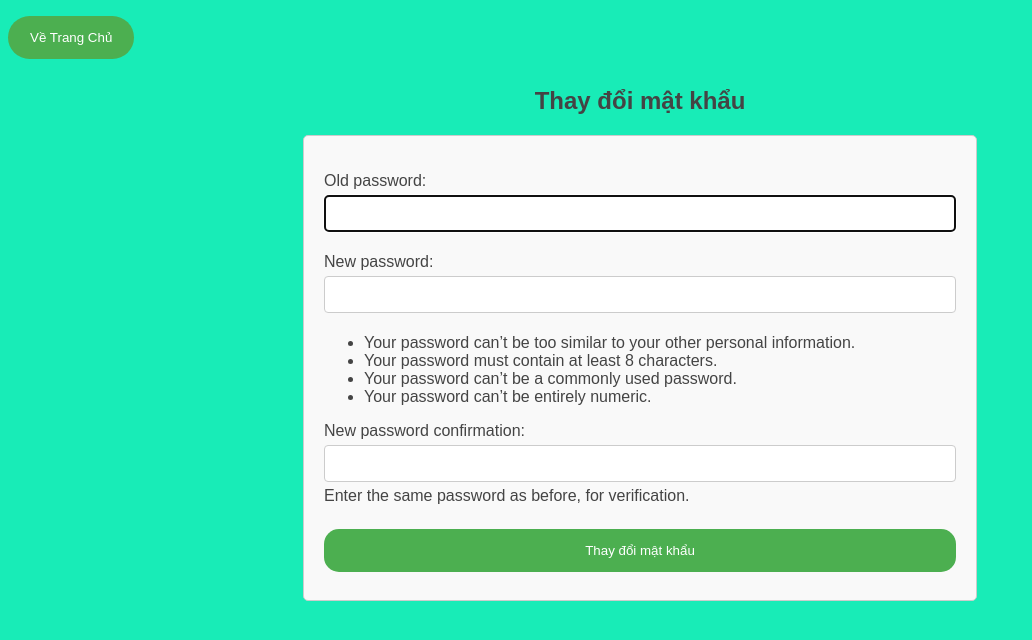
After one commit to bibongbenh04/TestWeb, a Django app: page /changepass in a window 1280 px wide. The commit adds this page. Shown: the top 640 px of the page, without its empty margins (0-1032 px from the left). Run offline with Django 5.2, Linux system fonts and the light colour scheme.

Commit message:
update changepass

```diff
--- a/myapp/models.py
+++ b/myapp/models.py
@@ -14,6 +14,11 @@ class Feature(models.Model):
 	details = models.CharField(max_length=500)
 
 class categoryQuiz(models.Model):
+    TYPE_CATEGORY_QUIZ = [
+        ('TEST ONL', 'TEST ONL'),
+        ('CONTEST', 'CONTEST'),
+    ]
+    typeCate = models.CharField(max_length=10, choices=TYPE_CATEGORY_QUIZ, default = 'TEST ONL')
     is_active = models.BooleanField(default=True)
     image = models.ImageField(upload_to='category/')
     cat_id = models.AutoField(primary_key=True)
--- a/myapp/urls.py
+++ b/myapp/urls.py
@@ -10,6 +10,7 @@ urlpatterns = [
 	path('login', views.login, name = 'login'),
 	path('signup', views.signup, name = 'signup'),
 	path('logout', views.logout, name = 'logout'),
+	path('changepass', views.change_password, name = 'changepass'),
 	path('quiz', views.quiz, name = 'quiz'),
 	path('store', views.store, name = 'store'),
     path('blog/<slug:url>', views.post),
--- a/myapp/views.py
+++ b/myapp/views.py
@@ -7,6 +7,9 @@ from .models import Feature, quizQuestion, Post, Category, categoryQuiz, Science
 from django.core.serializers import serialize
 from django.utils.translation import gettext as _
 from django.shortcuts import get_object_or_404
+from django.contrib.auth.forms import PasswordChangeForm
+from django.contrib.auth import update_session_auth_hash
+
 
 # Create your views here.
 def index(request):
@@ -34,6 +37,11 @@ def science(request):
 	}
 	return render(request, 'science.html', data)
 
+def load_more_sciences(request):
+    offset = int(request.GET.get('offset', 0))
+    posts = Science.objects.all()[offset:offset+5]  # Lấy 5 bài viết tiếp theo
+    return render(request, 'AdminCus/posts.html', {'posts': posts})
+
 def store(request):
 	heads = Header.objects.filter(is_active = True)
 	stores = Store.objects.filter(is_active = True)[:8]
@@ -45,6 +53,7 @@ def store(request):
 		'cats': cats
 	}
 	return render(request, 'store.html', data)
+
 
 def searchByName(request):
 	heads = Header.objects.filter(is_active = True)
@@ -87,20 +96,16 @@ def about(request):
 def dictionaryEL(request):
 	return render(request, 'themes/dictionaryEnglish.html')
 
-def load_more_posts(request):
-    offset = int(request.GET.get('offset', 0))
-    posts = Post.objects.all()[offset:offset+5]  # Lấy 5 bài viết tiếp theo
-    return render(request, 'AdminCus/posts.html', {'posts': posts})
-
-def load_more_sciences(request):
-    offset = int(request.GET.get('offset', 0))
-    posts = Science.objects.all()[offset:offset+5]  # Lấy 5 bài viết tiếp theo
-    return render(request, 'AdminCus/posts.html', {'posts': posts})
 
 def post(request, url):
 	post = Post.objects.get(url=url)
 	cats = Category.objects.filter(is_active = True)
 	return render(request, 'AdminCus/tpost.html',{'post':post, 'cats': cats})
+
+def load_more_posts(request):
+    offset = int(request.GET.get('offset', 0))
+    posts = Post.objects.all()[offset:offset+5]  # Lấy 5 bài viết tiếp theo
+    return render(request, 'AdminCus/posts.html', {'posts': posts})
 
 def postfillcat(request, url):
     cat = get_object_or_404(Category, url=url)
@@ -150,7 +155,7 @@ def login(request):
 		else:
 			storage = django_messages.get_messages(request)
 			storage.used = True
-			django_messages.info(request, 'Credentials Invalid')
+			django_messages.info(request, 'Thông tin đăng nhập chưa chính xác !')
 			return redirect('login')
 	else:
 		return render(request, 'themes/login.html')
@@ -168,17 +173,31 @@ def signup(request):
 
 		if password == password2:
 			if User.objects.filter(email=email).exists():
-				django_messages.info(request, 'Email Already Used')
+				django_messages.info(request, 'Email Đã Được Sử Dụng')
 				return redirect('signup')
 			elif User.objects.filter(username=username).exists():
-				django_messages.info(request, 'Username Already Used')
+				django_messages.info(request, 'Username Đã Được Sử Dụng')
 				return redirect('signup')
 			else:
 				user = User.objects.create_user(username=username, email=email, password=password)
 				user.save()
 				return redirect('login')
 		else:
-			django_messages.info(request, 'Password Not The Same')
+			django_messages.info(request, 'Mật Khẩu Không Trùng')
 			return redirect('signup')
 	else:
 		return render(request, 'themes/signup.html')
+
+def change_password(request):
+    if request.method == 'POST':
+        form = PasswordChangeForm(request.user, request.POST)
+        if form.is_valid():
+            user = form.save()
+            update_session_auth_hash(request, user)  # Cập nhật session để tránh đăng xuất
+            django_messages.success(request, 'Mật khẩu của bạn đã được thay đổi thành công!')
+            return redirect('/')
+        else:
+            django_messages.error(request, 'Vui lòng sửa lại các lỗi bên dưới.')
+    else:
+        form = PasswordChangeForm(request.user)
+    return render(request, 'themes/changePass.html', {'form': form})
--- a/myproject/settings.py
+++ b/myproject/settings.py
@@ -37,9 +37,7 @@ LOCALE_PATH = [
     BASE_DIR / 'locale/',
 ]
 
-ALLOWED_HOSTS = []
-
-
+ALLOWED_HOSTS = ['bibongbenh.pythonanywhere.com', '127.0.0.1']
 # Application definition
 
 INSTALLED_APPS = [
--- a/static/assets/js/TextPost.js
+++ b/static/assets/js/TextPost.js
@@ -1,3 +1,3 @@
 tinymce.init({
-    selector: 'textarea'
-  });
+  selector: 'textarea'
+});
--- a/static/quiz/question.js
+++ /dev/null
@@ -1,5 +0,0 @@
-// var questionsDataText = document.getElementById('questions-data').textContent.slice(55);
-
-// var questions = JSON.parse(questionsDataText);
-
-// console.log(questions.questions[0].question_text);
--- a/templates/AdminCus/posts.html
+++ b/templates/AdminCus/posts.html
@@ -3,7 +3,7 @@
     <!-- Post preview-->
     <div class="post-preview">
         <a href="/blog/{{p.url}}">
-            <img src="/media/{{p.image}}" class="responsive-img" style="float: right; width: 95px; height: 168.88px;object-fit: cover; margin-left: 10px;border: 3px solid #2ecc71;box-shadow: 1px 1px 20px rgba(46, 204, 113, 0.5)">
+            <img src="/media/{{p.image}}" class="responsive-img" >
             <h2 class="post-title">{{p.title |truncatewords:50 | safe}}</h2>
             <h3 class="post-subtitle">{{p.preview_content |truncatewords:30 | safe}}</h3>
         </a>
--- /dev/null
+++ b/templates/themes/changePass.html
@@ -0,0 +1,67 @@
+{% load static %}
+<!DOCTYPE html>
+<html>
+<head>
+    <title>Change Password</title>
+    <link href="{% static 'assets/css/style.css' %}?v=2" rel="stylesheet">
+    <style>
+        body {
+            font-family: Arial, sans-serif;
+            background-color: rgb(24, 236, 183);
+        }
+        form {
+            width: 50%;
+            margin: auto;
+            padding: 20px;
+            border: 1px solid #ccc;
+            border-radius: 5px;
+            background-color: #f9f9f9;
+        }
+        h2 {
+            text-align: center;
+        }
+        input[type="password"] {
+            width: 100%;
+            padding: 10px;
+            margin: 5px 0;
+            box-sizing: border-box;
+            border: 1px solid #ccc;
+            border-radius: 4px;
+        }
+        button[type="submit"] {
+            width: 100%;
+            background-color: #4CAF50;
+            color: white;
+            padding: 14px 20px;
+            margin: 8px 0;
+            border: none;
+            border-radius: 15px;
+            cursor: pointer;
+        }
+        button[type="gohome"] {
+            width: 10%;
+            background-color: #4CAF50;
+            color: white;
+            padding: 14px 20px;
+            margin: 8px 0;
+            border: none;
+            border-radius: 30px;
+            cursor: pointer;
+        }
+        button[type="submit"]:hover {
+            background-color: #45a049;
+        }
+    </style>
+
+</head>
+<body>
+    {% csrf_token %}
+    <a href="/"><button type="gohome">Về Trang Chủ</button></a>
+    <h2>Thay đổi mật khẩu</h2>
+    <form method="post">
+        {% csrf_token %}
+        {{ form.as_p }}
+        <button type="submit">Thay đổi mật khẩu</button>
+    </form>
+</body>
+</html>
```
Also changed, not shown: static/quiz/script.js (+18 -3 lines), templates/AdminCus/tpost.html (+38 -0 lines), templates/header.html (+7 -1 lines), templates/quiz.html (+14 -4 lines), media/post/vn.jpeg (added), myapp/migrations/0020_categoryquiz_typecate.py (added), static/assets/js/quiz.js (deleted), 1 other file.
